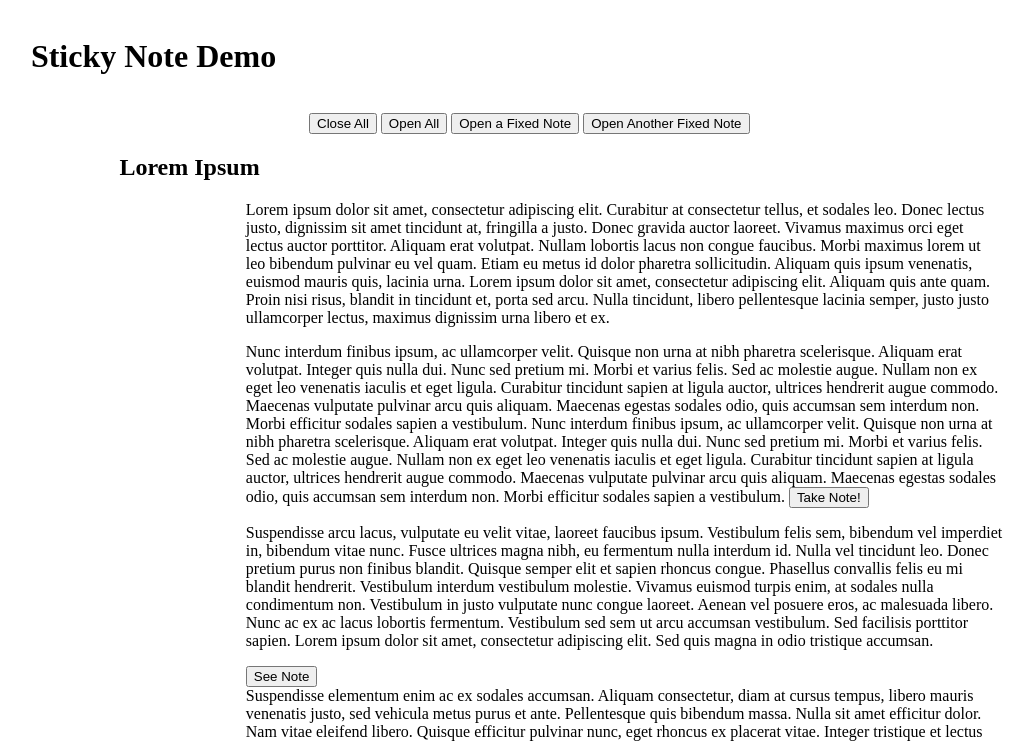
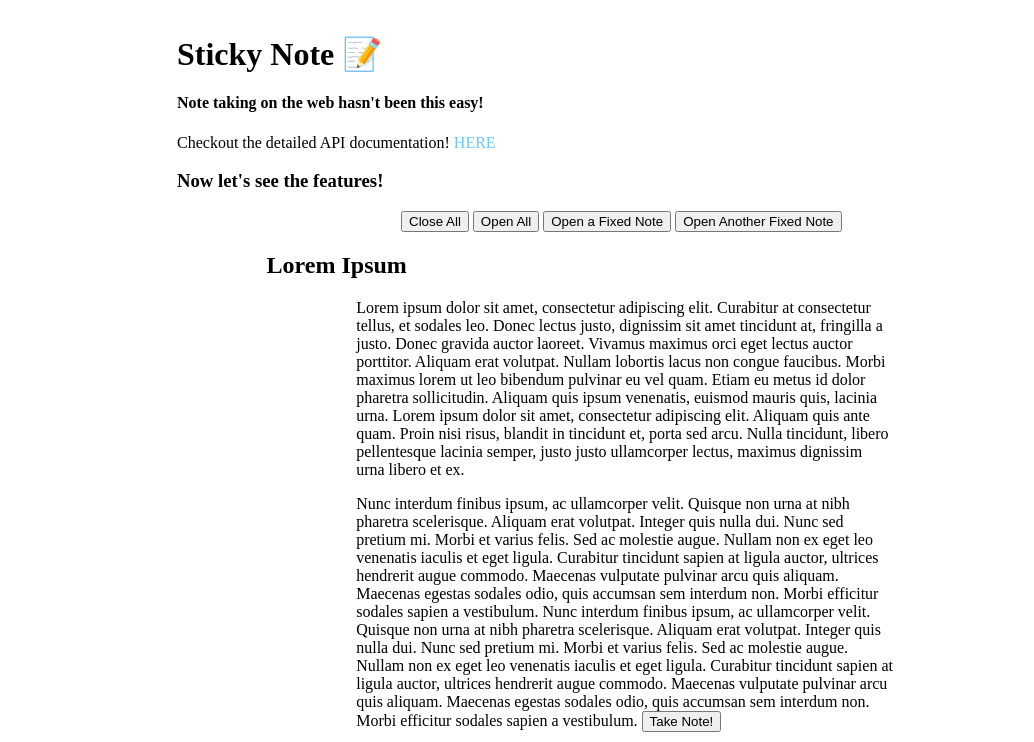
Before and after one commit to qe201020335/StickyNotes, a website: page pub/index.html in a window 1280 px wide. Shown: the top 742 px of the page, without its empty margins (15-1049 px from the left). Drawn offline with Linux system fonts and the light colour scheme.

Commit message:
landing page

```diff
--- a/pub/index.html
+++ b/pub/index.html
@@ -11,8 +11,20 @@
     <link rel="stylesheet" type="text/css" href="/StickyNotes.css">
 </head>
 <body>
+<div id="landing_container">
+    <div id="landing_header">
+        <h1> Sticky Note 📝</h1>
+        <h4> Note taking on the web hasn't been this easy!</h4>
+    </div>
 
-<h1 style="margin: 3%"> Sticky Note Demo </h1>
+    <div>
+        <span class="nav_link">Checkout the detailed API documentation! <a href="doc.html">HERE</a></span>
+    </div>
+
+    <h3>Now let's see the features!</h3>
+
+
+
 
     <div id='dashButtons'>
         <button id="b0" onclick="onClickDelete()">Close All</button>
@@ -118,5 +130,6 @@
         </p>
 
     </div>
+</div>
 </body>
 </html>
--- a/pub/style.css
+++ b/pub/style.css
@@ -1,3 +1,24 @@
+body {
+    display: flex;
+    justify-content: center;
+}
+
+a {
+    text-decoration: none;
+    color: #66ccff;
+    cursor: pointer;
+}
+
+#landing_container {
+    max-width: 70vw;
+}
+
+#landing_header {
+    /*margin: 3%;*/
+    margin-top: 3%;
+}
+
+
 #content {
     margin-right: 20%;
     margin-left: 20%;
```
Lines whose indentation alone changed are shown as unchanged.
